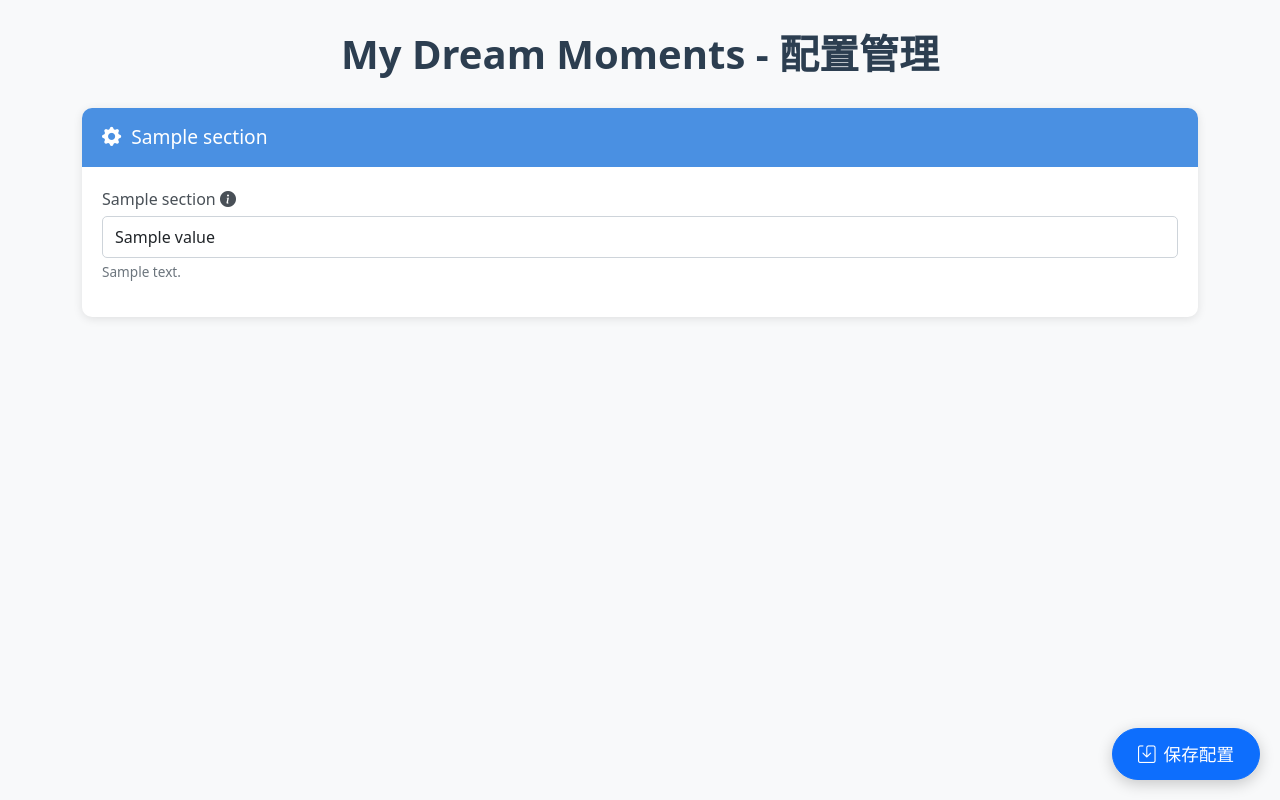
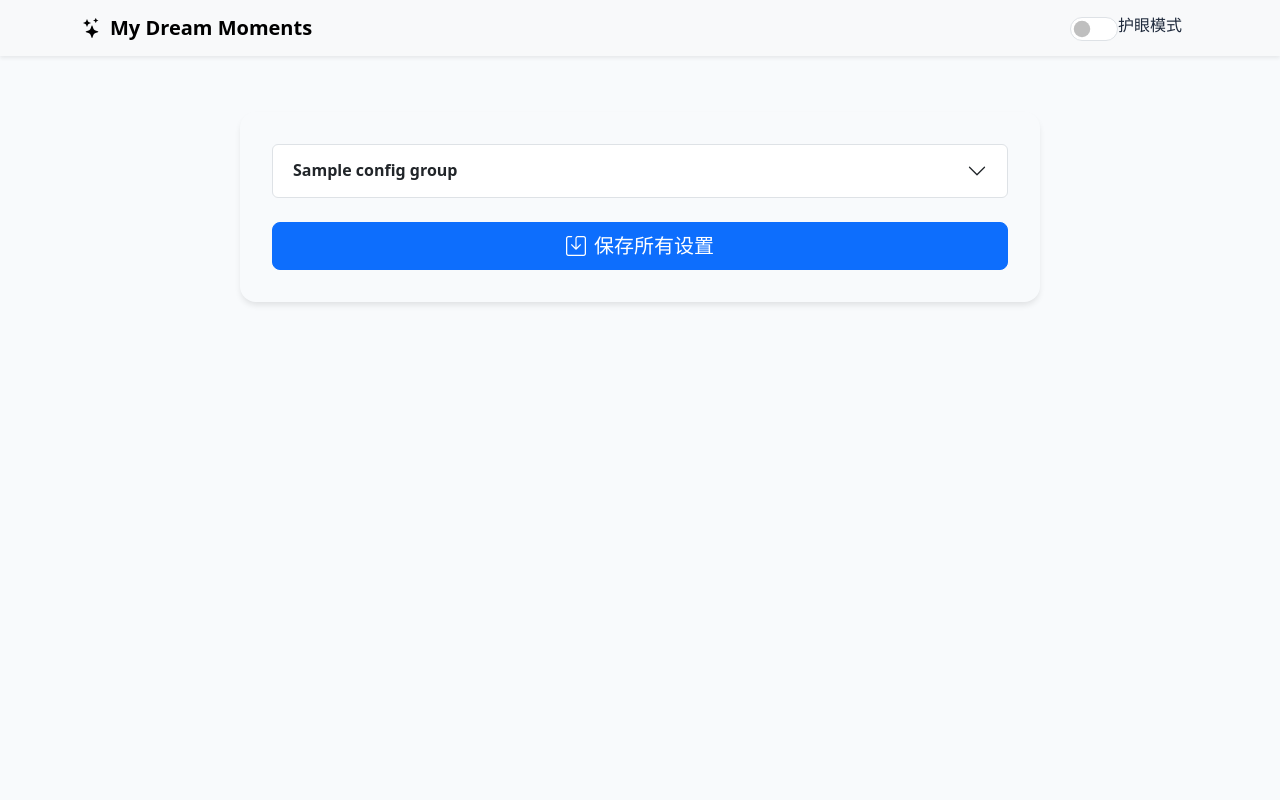
Before and after one commit to zl283852861/KouriChat, a Flask app: template src/webui/templates/config.html in a window 1280 px wide. Run offline with Flask 3, Linux system fonts and the light colour scheme; the template is opened without the code that fills it: most values are stand-ins (such as "Sample title", 1, 10 or a date in 2020); some libraries are stand-ins or nearby versions.

Commit message:
更新了ui界面

```diff
--- a/src/webui/templates/config.html
+++ b/src/webui/templates/config.html
@@ -3,211 +3,233 @@
 <head>
     <meta charset="UTF-8">
     <meta name="viewport" content="width=device-width, initial-scale=1.0">
-    <title>My Dream Moments - WebUI</title>
-    <link href="https://cdn.jsdelivr.net/npm/bootstrap@5.1.3/dist/css/bootstrap.min.css" rel="stylesheet">
-    <link href="https://cdn.jsdelivr.net/npm/bootstrap-icons@1.7.2/font/bootstrap-icons.css" rel="stylesheet">
+    <title>My Dream Moments - 配置中心</title>
+    <link href="https://cdn.jsdelivr.net/npm/bootstrap@5.3.0/dist/css/bootstrap.min.css" rel="stylesheet">
+    <link href="https://cdn.jsdelivr.net/npm/bootstrap-icons@1.11.3/font/bootstrap-icons.min.css" rel="stylesheet">
     <style>
+        :root {
+            --primary-color: #6366f1;
+            --secondary-color: #4f46e5;
+            --background-color: #f8fafc;
+            --text-color: #1e293b;
+        }
+
+        [data-bs-theme="dark"] {
+            --primary-color: #818cf8;
+            --secondary-color: #6366f1;
+            --background-color: #1e293b;
+            --text-color: #f8fafc;
+        }
+
         body {
-            background-color: #f8f9fa;
-            padding-bottom: 80px;
+            background: var(--background-color);
+            color: var(--text-color);
+            transition: background 0.3s, color 0.3s;
         }
+
         .config-section {
-            background: white;
-            border-radius: 10px;
-            box-shadow: 0 2px 10px rgba(0,0,0,0.1);
-            margin-bottom: 25px;
-            transition: transform 0.2s, box-shadow 0.2s;
+            max-width: 800px;
+            margin: 2rem auto;
+            padding: 2rem;
+            background: rgba(255, 255, 255, 0.05);
+            border-radius: 1rem;
+            box-shadow: 0 4px 6px -1px rgba(0, 0, 0, 0.1);
         }
-        .config-section:hover {
-            transform: translateY(-2px);
-            box-shadow: 0 4px 15px rgba(0,0,0,0.15);
+
+        .form-control {
+            border-radius: 0.5rem;
+            padding: 0.75rem 1rem;
         }
-        .section-header {
-            background: #4a90e2;
-            color: white;
-            padding: 15px 20px;
-            border-radius: 10px 10px 0 0;
-            font-size: 1.2em;
-            font-weight: 500;
+
+        .form-switch .form-check-input {
+            width: 3em;
+            height: 1.5em;
         }
-        .section-content {
-            padding: 20px;
+
+        .form-label {
+            font-weight: 600;
+            margin-bottom: 0.5rem;
+            display: flex;
+            align-items: center;
+            gap: 0.5rem;
         }
-        .config-item {
-            margin-bottom: 15px;
-            position: relative;
+
+        .badge-info {
+            background: var(--primary-color);
+            cursor: pointer;
         }
-        .config-item label {
-            display: block;
-            margin-bottom: 5px;
-            color: #495057;
-            font-weight: 500;
+
+        .theme-switcher {
+            position: fixed;
+            bottom: 1rem;
+            right: 1rem;
+            z-index: 1000;
         }
-        .config-item input {
-            width: 100%;
-            padding: 8px 12px;
-            border: 1px solid #ced4da;
-            border-radius: 5px;
-            transition: border-color 0.2s;
-        }
-        .config-item input:focus {
-            outline: none;
-            border-color: #4a90e2;
-            box-shadow: 0 0 0 2px rgba(74,144,226,0.2);
-        }
-        .description {
-            color: #6c757d;
-            font-size: 0.85em;
-            margin-top: 4px;
-            display: block;
-        }
-        .save-btn {
-            position: fixed;
-            bottom: 20px;
-            right: 20px;
-            padding: 12px 25px;
-            font-size: 1.1em;
-            border-radius: 30px;
-            box-shadow: 0 4px 15px rgba(0,0,0,0.2);
-            transition: transform 0.2s;
-        }
-        .save-btn:hover {
-            transform: translateY(-2px);
-        }
-        .save-btn:active {
-            transform: translateY(0);
-        }
-        .toast {
-            background: white;
-            border-radius: 10px;
-            box-shadow: 0 4px 15px rgba(0,0,0,0.15);
-        }
-        .toast-header {
-            background: #4a90e2;
-            color: white;
-            border-radius: 10px 10px 0 0;
-        }
-        .btn-close {
-            filter: brightness(0) invert(1);
-        }
-        .page-header {
-            text-align: center;
-            margin: 30px 0;
-            color: #2c3e50;
+
+        .accordion-button {
+            background: rgba(var(--primary-color), 0.1);
             font-weight: 600;
         }
-        .section-icon {
-            margin-right: 10px;
+
+        .toast {
+            border-radius: 0.75rem;
+            border: 1px solid rgba(255, 255, 255, 0.1);
         }
     </style>
 </head>
 <body>
+    <nav class="navbar navbar-expand-lg bg-body-tertiary shadow-sm">
         <div class="container">
-        <h1 class="page-header">My Dream Moments - 配置管理</h1>
+            <a class="navbar-brand fw-bold" href="#">
+                <i class="bi bi-stars me-2"></i>My Dream Moments
+            </a>
+            <div class="d-flex align-items-center">
+                <div class="form-check form-switch me-3">
+                    <input class="form-check-input" type="checkbox" role="switch" id="darkModeToggle" onclick="toggleDarkMode()">
+                    <label class="form-check-label" for="darkModeToggle">护眼模式</label>
+                </div>
+            </div>
+        </div>
+    </nav>
+
+    <main class="container py-4">
+        <div class="config-section">
             <form id="configForm">
-            {% for section, items in config_groups.items() %}
-            <div class="config-section">
-                <div class="section-header">
-                    <i class="bi bi-gear-fill section-icon"></i>{{ section }}
+                {% for group_name, configs in config_groups.items() %}
+                <div class="accordion mb-3">
+                    <div class="accordion-item">
+                        <h2 class="accordion-header">
+                            <button class="accordion-button collapsed" type="button" data-bs-toggle="collapse"
+                                data-bs-target="#{{ group_name|replace(' ', '-') }}">
+                                {{ group_name }}
+                            </button>
+                        </h2>
+                        <div id="{{ group_name|replace(' ', '-') }}" class="accordion-collapse collapse">
+                            <div class="accordion-body">
+                                {% for key, config in configs.items() %}
+                                <div class="mb-4">
+                                    <label class="form-label">
+                                        {{ key }}
+                                        <span class="badge badge-info rounded-pill"
+                                            data-bs-toggle="tooltip"
+                                            title="{{ config.description }}">
+                                            <i class="bi bi-info-circle"></i>
+                                        </span>
+                                    </label>
+                                    {% if key == 'LISTEN_LIST' %}
+                                        <input type="text" class="form-control"
+                                            id="{{ key }}" name="{{ key }}"
+                                            value="{{ config.value|join(',') }}"
+                                            placeholder="多个值用英文逗号分隔">
+                                    {% elif key == 'DEEPSEEK_BASE_URL' %}
+                                        <select class="form-select mb-2" onchange="document.getElementById('DEEPSEEK_BASE_URL').value = this.value === 'siliconflow' ? 'https://api.siliconflow.cn/v1/' : 'https://api.deepseek.com/v1'">
+                                            <option value="siliconflow" {% if config.value == 'https://api.siliconflow.cn/v1/' %}selected{% endif %}>硅基流动</option>
+                                            <option value="deepseek" {% if config.value == 'https://api.deepseek.com/v1' %}selected{% endif %}>deepseek</option>
+                                        </select>
+                                        <input type="text" class="form-control"
+                                            id="{{ key }}" name="{{ key }}"
+                                            value="{{ config.value }}">
+                                    {% elif key == 'PROMPT_ENHANCEMENT' %}
+                                        <select class="form-select" id="{{ key }}" name="{{ key }}">
+                                            <option value="True" {% if config.value %}selected{% endif %}>启用</option>
+                                            <option value="False" {% if not config.value %}selected{% endif %}>停用</option>
+                                        </select>
+                                    {% elif config.value is boolean %}
+                                        <div class="form-check form-switch">
+                                            <input class="form-check-input" type="checkbox" role="switch"
+                                                id="{{ key }}" name="{{ key }}"
+                                                {% if config.value %}checked{% endif %}>
+                                            <label class="form-check-label" for="{{ key }}">
+                                                {{ '启用' if config.value else '停用' }}
+                                            </label>
                                         </div>
-                <div class="section-content">
-                    {% for key, data in items.items() %}
-                    <div class="config-item">
-                        <label for="{{ key }}">
-                            {{ key }}
-                            <i class="bi bi-info-circle-fill"
-                               data-bs-toggle="tooltip"
-                               title="{{ data.description }}">
-                            </i>
-                        </label>
-                        {% if key == 'LISTEN_LIST' and data.value is iterable and data.value is not string %}
-                            <input type="text" id="{{ key }}" name="{{ key }}"
-                                   value="{{ data.value|join(',') }}"
-                                   class="form-control">
-                        {% elif data.value is boolean %}
-                            <select class="form-select" id="{{ key }}" name="{{ key }}">
-                                <option value="True" {% if data.value %}selected{% endif %}>是</option>
-                                <option value="False" {% if not data.value %}selected{% endif %}>否</option>
+                                    {% elif key == 'MODEL' %}
+                                        <select class="form-select mb-2" onchange="document.getElementById('MODEL').value = this.value">
+                                            <option value="deepseek-ai/DeepSeek-V3">硅基流动V3模型（免费额度版）</option>
+                                            <option value="deepseek-ai/DeepSeek-R1">硅基流动R1模型（免费额度版）</option>
+                                            <option value="Pro/deepseek-ai/DeepSeek-V3">硅基流动V3模型（付费版）</option>
+                                            <option value="Pro/deepseek-ai/DeepSeek-R1">硅基流动R1模型（付费版）</option>
+                                            <option value="deepseek-chat">deepseek官方V3模型</option>
+                                            <option value="deepseek-reasoner">deepseek官方R1模型</option>
                                         </select>
+                                        <input type="text" class="form-control"
+                                            id="{{ key }}" name="{{ key }}"
+                                            value="{{ config.value }}">
                                     {% else %}
-                            <input type="text" id="{{ key }}" name="{{ key }}"
-                                   value="{{ data.value }}"
-                                   class="form-control">
+                                        <input type="text" class="form-control"
+                                            id="{{ key }}" name="{{ key }}"
+                                            value="{{ config.value }}">
                                     {% endif %}
-                        <small class="description">{{ data.description }}</small>
                                 </div>
                                 {% endfor %}
                             </div>
                         </div>
+                    </div>
+                </div>
                 {% endfor %}
-        </form>
-        <button type="button" class="btn btn-primary save-btn" onclick="saveConfig()">
-            <i class="bi bi-save me-2"></i>保存配置
+                <div class="d-grid gap-2 mt-4">
+                    <button type="button" class="btn btn-primary btn-lg" onclick="saveConfig()">
+                        <i class="bi bi-save me-2"></i>保存所有设置
                     </button>
                 </div>
+            </form>
+        </div>
+    </main>
 
-    <div class="position-fixed bottom-0 end-0 p-3" style="z-index: 11">
+    <div class="toast-container position-fixed bottom-0 end-0 p-3">
         <div id="saveToast" class="toast" role="alert" aria-live="assertive" aria-atomic="true">
             <div class="toast-header">
-                <i class="bi bi-info-circle-fill me-2"></i>
-                <strong class="me-auto">系统提示</strong>
-                <button type="button" class="btn-close" data-bs-dismiss="toast" aria-label="Close"></button>
+                <strong class="me-auto">系统通知</strong>
+                <small>刚刚</small>
+                <button type="button" class="btn-close" data-bs-dismiss="toast"></button>
             </div>
             <div class="toast-body"></div>
         </div>
     </div>
 
-    <script src="https://cdn.jsdelivr.net/npm/bootstrap@5.1.3/dist/js/bootstrap.bundle.min.js"></script>
+    <script src="https://cdn.jsdelivr.net/npm/bootstrap@5.3.0/dist/js/bootstrap.bundle.min.js"></script>
     <script>
-        // 初始化工具提示
-        var tooltipTriggerList = [].slice.call(document.querySelectorAll('[data-bs-toggle="tooltip"]'))
-        var tooltipList = tooltipTriggerList.map(function (tooltipTriggerEl) {
-            return new bootstrap.Tooltip(tooltipTriggerEl)
-        })
+        // 护眼模式切换 --
+        function toggleDarkMode() {
+            document.body.setAttribute('data-bs-theme',
+                document.body.getAttribute('data-bs-theme') === 'dark' ? 'light' : 'dark');
+        }
 
-        function saveConfig() {
-            const form = document.getElementById('configForm');
-            const formData = new FormData(form);
-            const config = {};
+        // 初始化工具提示 --
+        const tooltips = document.querySelectorAll('[data-bs-toggle="tooltip"]');
+        tooltips.forEach(t => new bootstrap.Tooltip(t));
 
-            for (let [key, value] of formData.entries()) {
-                // 处理特殊类型
-                if (key === 'LISTEN_LIST') {
-                    config[key] = value.split(',').map(item => item.trim());
-                } else if (value.toLowerCase() === 'true' || value.toLowerCase() === 'false') {
-                    config[key] = value.toLowerCase() === 'true';
-                } else if (!isNaN(value) && value !== '') {
-                    config[key] = Number(value);
-                } else {
-                    config[key] = value;
+        async function saveConfig() {
+            const formData = new FormData(document.getElementById('configForm'));
+            const configData = Object.fromEntries(formData.entries());
+
+            try {
+                const response = await fetch('/save', {
+                    method: 'POST',
+                    headers: { 'Content-Type': 'application/json' },
+                    body: JSON.stringify(configData)
+                });
+
+                const result = await response.json();
+                showToast(result.message, result.status === 'success' ? 'success' : 'danger');
+
+                if (result.status === 'success') {
+                    setTimeout(() => window.location.reload(), 1500);
+                }
+            } catch (error) {
+                showToast(`保存失败: ${error}`, 'danger');
             }
         }
 
-            fetch('/save', {
-                method: 'POST',
-                headers: {
-                    'Content-Type': 'application/json',
-                },
-                body: JSON.stringify(config)
-            })
-            .then(response => response.json())
-            .then(data => {
-                const toast = new bootstrap.Toast(document.getElementById('saveToast'))
-                document.querySelector('.toast-body').textContent = data.message;
-                toast.show();
+        function showToast(message, type = 'info') {
+            const toastEl = document.getElementById('saveToast');
+            toastEl.querySelector('.toast-body').textContent = message;
+            toastEl.classList.remove('bg-success', 'bg-danger');
 
-                if (data.status === 'success') {
-                    setTimeout(() => {
-                        window.location.reload();
-                    }, 1500);
-                }
-            })
-            .catch(error => {
-                console.error('Error:', error);
-                const toast = new bootstrap.Toast(document.getElementById('saveToast'))
-                document.querySelector('.toast-body').textContent = '保存失败：' + error;
-                toast.show();
-            });
+            if (type === 'success') toastEl.classList.add('bg-success');
+            if (type === 'danger') toastEl.classList.add('bg-danger');
+
+            new bootstrap.Toast(toastEl).show();
         }
     </script>
 </body>
```
Lines whose indentation alone changed are shown as unchanged.
